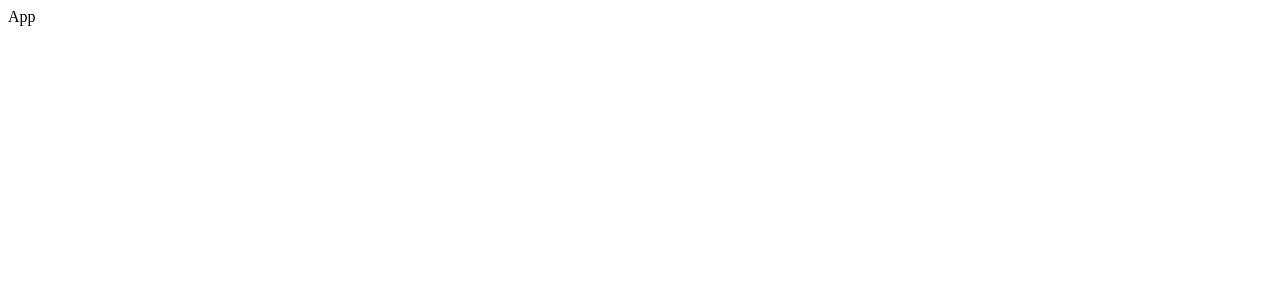
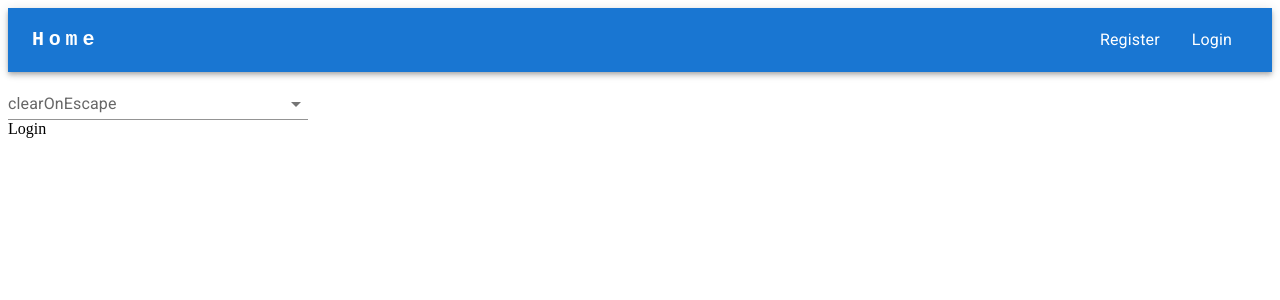
Before and after one commit to asknksk/Movie-App, a React (Create React App) app: page /login in a window 1280 px wide. Shown: the top 300 px of the page. Built offline with nearby package versions, Linux system fonts and the light colour scheme.

Commit message:
navbar finished

```diff
--- a/src/App.js
+++ b/src/App.js
@@ -1,5 +1,7 @@
+import AppRouter from "./router/AppRouter";
+
 function App() {
-  return <div className="App">App</div>;
+  return <AppRouter />;
 }
 
 export default App;
--- a/src/components/Navbar.jsx
+++ b/src/components/Navbar.jsx
@@ -1,9 +1,133 @@
-import React from 'react'
+import * as React from "react";
+import AppBar from "@mui/material/AppBar";
+import Box from "@mui/material/Box";
+import Toolbar from "@mui/material/Toolbar";
+import IconButton from "@mui/material/IconButton";
+import Typography from "@mui/material/Typography";
+import Menu from "@mui/material/Menu";
+import MenuIcon from "@mui/icons-material/Menu";
+import Container from "@mui/material/Container";
+import Avatar from "@mui/material/Avatar";
+import Button from "@mui/material/Button";
+import Tooltip from "@mui/material/Tooltip";
+import MenuItem from "@mui/material/MenuItem";
+import AdbIcon from "@mui/icons-material/Adb";
 
-const Navbar = () => {
+const NavBar = () => {
+  const settings = ["Profile", "Account", "Dashboard", "Logout"];
+  const pages = ["Products", "Pricing", "Blog"];
+  const [anchorElNav, setAnchorElNav] = React.useState(null);
+  const [anchorElUser, setAnchorElUser] = React.useState(null);
+  //! user will change
+  const [user, setUser] = React.useState(false);
+
+  const handleOpenNavMenu = (event) => {
+    setAnchorElNav(event.currentTarget);
+  };
+  const handleOpenUserMenu = (event) => {
+    setAnchorElUser(event.currentTarget);
+  };
+
+  const handleCloseNavMenu = () => {
+    setAnchorElNav(null);
+  };
+
+  const handleCloseUserMenu = () => {
+    setAnchorElUser(null);
+  };
+
   return (
-    <div>Navbar</div>
-  )
-}
+    <AppBar
+      position="static"
+      sx={{ display: "flex", justifyContent: "space-between" }}
+    >
+      <Container maxWidth="xl">
+        <Toolbar disableGutters>
+          <Typography
+            variant="h6"
+            noWrap
+            component="a"
+            href="/"
+            sx={{
+              mr: 2,
+              display: { xs: "none", md: "flex" },
+              fontFamily: "monospace",
+              fontWeight: 700,
+              letterSpacing: ".3rem",
+              color: "inherit",
+              textDecoration: "none",
+            }}
+          >
+            Home
+          </Typography>
 
-export default Navbar
+          <Typography
+            variant="h5"
+            noWrap
+            component="a"
+            href=""
+            sx={{
+              mr: 2,
+              display: { xs: "flex", md: "none" },
+              flexGrow: 1,
+              fontFamily: "monospace",
+              fontWeight: 700,
+              letterSpacing: ".3rem",
+              color: "inherit",
+              textDecoration: "none",
+            }}
+          >
+            Home
+          </Typography>
+          <Typography
+            variant="h6"
+            component="div"
+            sx={{ flexGrow: 1 }}
+          ></Typography>
+
+          {user ? (
+            <Box sx={{ flexGrow: 0 }}>
+              <Tooltip title="Open settings">
+                <IconButton onClick={handleOpenUserMenu} sx={{ p: 0 }}>
+                  <Avatar alt="Remy Sharp" src="/static/images/avatar/2.jpg" />
+                </IconButton>
+              </Tooltip>
+              <Menu
+                sx={{ mt: "45px" }}
+                id="menu-appbar"
+                anchorEl={anchorElUser}
+                anchorOrigin={{
+                  vertical: "top",
+                  horizontal: "right",
+                }}
+                keepMounted
+                transformOrigin={{
+                  vertical: "top",
+                  horizontal: "right",
+                }}
+                open={Boolean(anchorElUser)}
+                onClose={handleCloseUserMenu}
+              >
+                {settings.map((setting) => (
+                  <MenuItem key={setting} onClick={handleCloseUserMenu}>
+                    <Typography textAlign="center">{setting}</Typography>
+                  </MenuItem>
+                ))}
+              </Menu>
+            </Box>
+          ) : (
+            <>
+              <MenuItem onClick={handleCloseNavMenu}>
+                <Typography textAlign="center">Register</Typography>
+              </MenuItem>
+              <MenuItem onClick={handleCloseNavMenu}>
+                <Typography textAlign="center">Login</Typography>
+              </MenuItem>
+            </>
+          )}
+        </Toolbar>
+      </Container>
+    </AppBar>
+  );
+};
+export default NavBar;
--- /dev/null
+++ b/src/components/SearchBar.jsx
@@ -0,0 +1,158 @@
+import * as React from "react";
+import TextField from "@mui/material/TextField";
+import Autocomplete from "@mui/material/Autocomplete";
+import Stack from "@mui/material/Stack";
+
+export default function Search() {
+  const defaultProps = {
+    options: top100Films,
+    getOptionLabel: (option) => option.title,
+  };
+
+  const flatProps = {
+    options: top100Films.map((option) => option.title),
+  };
+
+  const [value, setValue] = React.useState(null);
+
+  return (
+    <Stack spacing={1} sx={{ width: 300 }}>
+      <Autocomplete
+        {...defaultProps}
+        id="clear-on-escape"
+        clearOnEscape
+        renderInput={(params) => (
+          <TextField {...params} label="clearOnEscape" variant="standard" />
+        )}
+      />{" "}
+    </Stack>
+  );
+}
+
+const top100Films = [
+  { title: "The Shawshank Redemption", year: 1994 },
+  { title: "The Godfather", year: 1972 },
+  { title: "The Godfather: Part II", year: 1974 },
+  { title: "The Dark Knight", year: 2008 },
+  { title: "12 Angry Men", year: 1957 },
+  { title: "Schindler's List", year: 1993 },
+  { title: "Pulp Fiction", year: 1994 },
+  {
+    title: "The Lord of the Rings: The Return of the King",
+    year: 2003,
+  },
+  { title: "The Good, the Bad and the Ugly", year: 1966 },
+  { title: "Fight Club", year: 1999 },
+  {
+    title: "The Lord of the Rings: The Fellowship of the Ring",
+    year: 2001,
+  },
+  {
+    title: "Star Wars: Episode V - The Empire Strikes Back",
+    year: 1980,
+  },
+  { title: "Forrest Gump", year: 1994 },
+  { title: "Inception", year: 2010 },
+  {
+    title: "The Lord of the Rings: The Two Towers",
+    year: 2002,
+  },
+  { title: "One Flew Over the Cuckoo's Nest", year: 1975 },
+  { title: "Goodfellas", year: 1990 },
+  { title: "The Matrix", year: 1999 },
+  { title: "Seven Samurai", year: 1954 },
+  {
+    title: "Star Wars: Episode IV - A New Hope",
+    year: 1977,
+  },
+  { title: "City of God", year: 2002 },
+  { title: "Se7en", year: 1995 },
+  { title: "The Silence of the Lambs", year: 1991 },
+  { title: "It's a Wonderful Life", year: 1946 },
+  { title: "Life Is Beautiful", year: 1997 },
+  { title: "The Usual Suspects", year: 1995 },
+  { title: "Léon: The Professional", year: 1994 },
+  { title: "Spirited Away", year: 2001 },
+  { title: "Saving Private Ryan", year: 1998 },
+  { title: "Once Upon a Time in the West", year: 1968 },
+  { title: "American History X", year: 1998 },
+  { title: "Interstellar", year: 2014 },
+  { title: "Casablanca", year: 1942 },
+  { title: "City Lights", year: 1931 },
+  { title: "Psycho", year: 1960 },
+  { title: "The Green Mile", year: 1999 },
+  { title: "The Intouchables", year: 2011 },
+  { title: "Modern Times", year: 1936 },
+  { title: "Raiders of the Lost Ark", year: 1981 },
+  { title: "Rear Window", year: 1954 },
+  { title: "The Pianist", year: 2002 },
+  { title: "The Departed", year: 2006 },
+  { title: "Terminator 2: Judgment Day", year: 1991 },
+  { title: "Back to the Future", year: 1985 },
+  { title: "Whiplash", year: 2014 },
+  { title: "Gladiator", year: 2000 },
+  { title: "Memento", year: 2000 },
+  { title: "The Prestige", year: 2006 },
+  { title: "The Lion King", year: 1994 },
+  { title: "Apocalypse Now", year: 1979 },
+  { title: "Alien", year: 1979 },
+  { title: "Sunset Boulevard", year: 1950 },
+  {
+    title:
+      "Dr. Strangelove or: How I Learned to Stop Worrying and Love the Bomb",
+    year: 1964,
+  },
+  { title: "The Great Dictator", year: 1940 },
+  { title: "Cinema Paradiso", year: 1988 },
+  { title: "The Lives of Others", year: 2006 },
+  { title: "Grave of the Fireflies", year: 1988 },
+  { title: "Paths of Glory", year: 1957 },
+  { title: "Django Unchained", year: 2012 },
+  { title: "The Shining", year: 1980 },
+  { title: "WALL·E", year: 2008 },
+  { title: "American Beauty", year: 1999 },
+  { title: "The Dark Knight Rises", year: 2012 },
+  { title: "Princess Mononoke", year: 1997 },
+  { title: "Aliens", year: 1986 },
+  { title: "Oldboy", year: 2003 },
+  { title: "Once Upon a Time in America", year: 1984 },
+  { title: "Witness for the Prosecution", year: 1957 },
+  { title: "Das Boot", year: 1981 },
+  { title: "Citizen Kane", year: 1941 },
+  { title: "North by Northwest", year: 1959 },
+  { title: "Vertigo", year: 1958 },
+  {
+    title: "Star Wars: Episode VI - Return of the Jedi",
+    year: 1983,
+  },
+  { title: "Reservoir Dogs", year: 1992 },
+  { title: "Braveheart", year: 1995 },
+  { title: "M", year: 1931 },
+  { title: "Requiem for a Dream", year: 2000 },
+  { title: "Amélie", year: 2001 },
+  { title: "A Clockwork Orange", year: 1971 },
+  { title: "Like Stars on Earth", year: 2007 },
+  { title: "Taxi Driver", year: 1976 },
+  { title: "Lawrence of Arabia", year: 1962 },
+  { title: "Double Indemnity", year: 1944 },
+  {
+    title: "Eternal Sunshine of the Spotless Mind",
+    year: 2004,
+  },
+  { title: "Amadeus", year: 1984 },
+  { title: "To Kill a Mockingbird", year: 1962 },
+  { title: "Toy Story 3", year: 2010 },
+  { title: "Logan", year: 2017 },
+  { title: "Full Metal Jacket", year: 1987 },
+  { title: "Dangal", year: 2016 },
+  { title: "The Sting", year: 1973 },
+  { title: "2001: A Space Odyssey", year: 1968 },
+  { title: "Singin' in the Rain", year: 1952 },
+  { title: "Toy Story", year: 1995 },
+  { title: "Bicycle Thieves", year: 1948 },
+  { title: "The Kid", year: 1921 },
+  { title: "Inglourious Basterds", year: 2009 },
+  { title: "Snatch", year: 2000 },
+  { title: "3 Idiots", year: 2009 },
+  { title: "Monty Python and the Holy Grail", year: 1975 },
+];
--- a/src/router/AppRouter.jsx
+++ b/src/router/AppRouter.jsx
@@ -1,4 +1,7 @@
+import { Search } from "@mui/icons-material";
 import { BrowserRouter, Routes, Route } from "react-router-dom";
+import NavBar from "../components/Navbar";
+import SearchBar from "../components/SearchBar";
 import Home from "../pages/Home";
 import Login from "../pages/Login";
 import MovieDetail from "../pages/MovieDetail";
@@ -8,12 +11,15 @@ import PrivateRouter from "./PrivateRouter";
 const AppRouter = () => {
   return (
     <BrowserRouter>
-      <Navbar />
+      <NavBar />
+      <SearchBar />
       <Routes>
         <Route path="/" element={<Home />} />
         <Route path="login" element={<Login />} />
         <Route path="register" element={<Register />} />
-        <Route path="moviedetail" element={<PrivateRouter />} />
+        <Route path="moviedetail" element={<PrivateRouter />}>
+          <Route path="" element={<MovieDetail />} />
+        </Route>
       </Routes>
     </BrowserRouter>
   );
```
